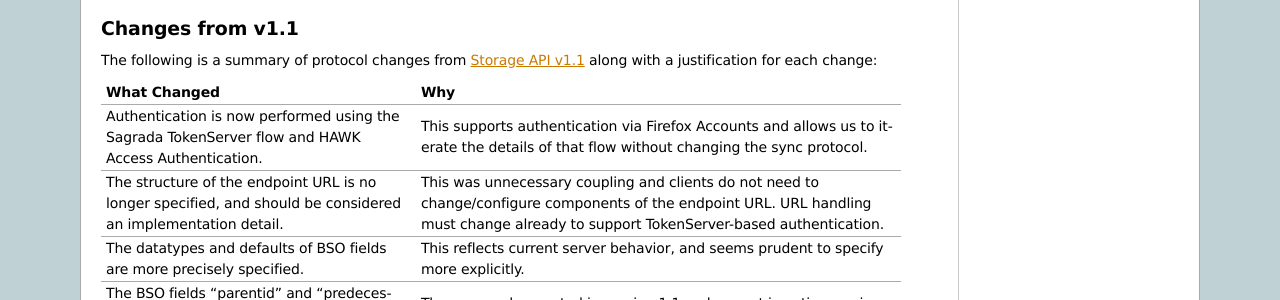
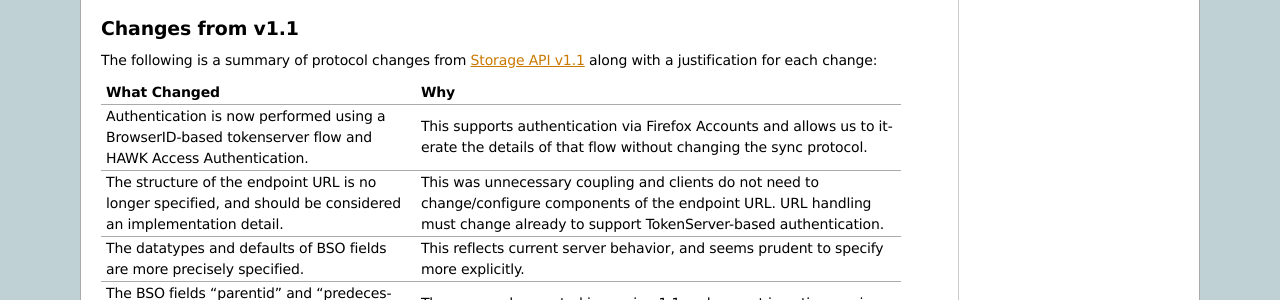
Before and after one commit to mozilla-services/docs, a Sphinx documentation site: the page built from source/storage/apis-1.5.rst, in a window 1280 px wide and 900 px high, scrolled down 11142 px. Shown: the part 152-452 px from the top of the window. Built offline with Sphinx 7.4.7, drawn with Linux system fonts in a browser that asks for light colours; pages that are not in the unit, such as notebooks, are missing from menus; the version number could not be read and is left out.

Commit message:
Remove stray reference to "Sagrada"

```diff
--- a/source/storage/apis-1.5.rst
+++ b/source/storage/apis-1.5.rst
@@ -786,8 +786,8 @@ The following is a summary of protocol changes from
 | What Changed                              | Why                                               |
 +===========================================+===================================================+
 | Authentication is now performed using     | This supports authentication via Firefox Accounts |
-| the Sagrada TokenServer flow and HAWK     | and allows us to iterate the details of that      |
-| Access Authentication.                    | flow without changing the sync protocol.          |
+| a BrowserID-based tokenserver flow and    | and allows us to iterate the details of that      |
+| HAWK Access Authentication.               | flow without changing the sync protocol.          |
 +-------------------------------------------+---------------------------------------------------+
 | The structure of the endpoint URL is      | This was unnecessary coupling and clients do      |
 | no longer specified, and should be        | not need to change/configure components of the    |
```
